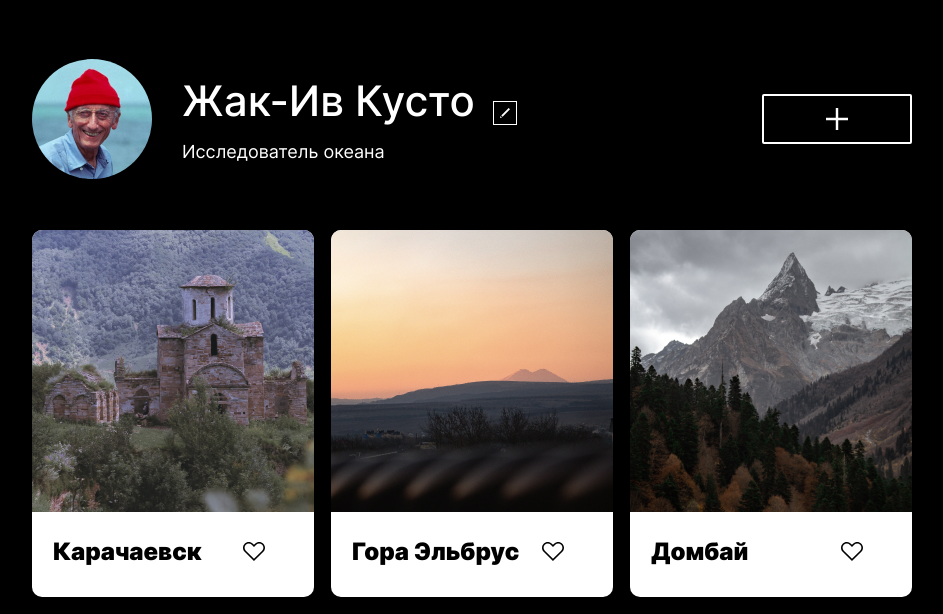
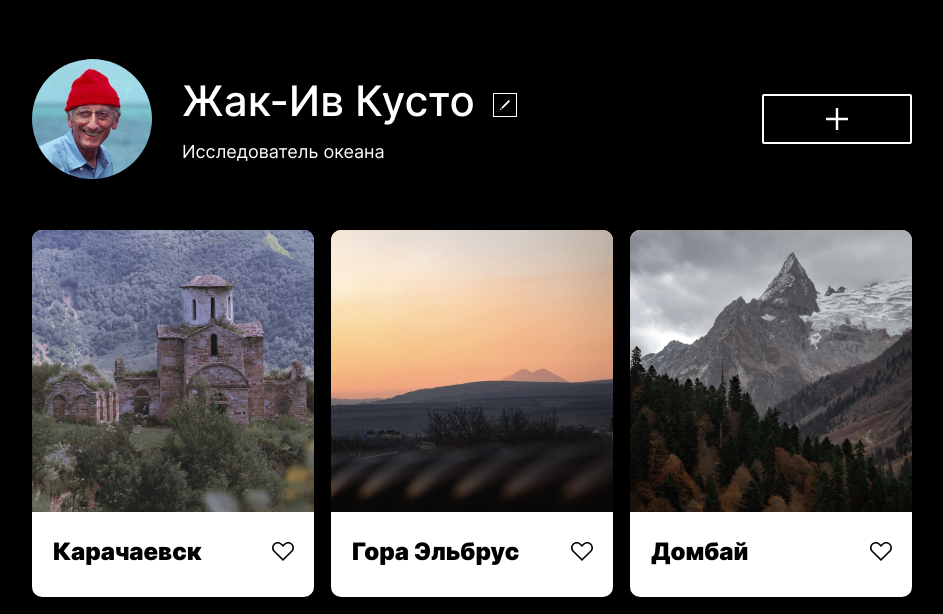
Before and after one commit to vikysiama/mesto-project, a plain HTML site: page index.html in a window 1280 px wide. Shown: the part 129-743 px from the top of the page, without its empty margins (168-1111 px from the left). Drawn offline with Linux system fonts and the light colour scheme; files whose address does not match are found by name.

Commit message:
correct remarks

```diff
--- a/blocks/photo-cards/__item/photo-cards__item.css
+++ b/blocks/photo-cards/__item/photo-cards__item.css
@@ -8,4 +8,5 @@
   display: flex;
   flex-wrap: wrap;
   row-gap: 25px;
+  justify-content: space-between;
 }
--- a/blocks/profile/__edit-button/profile__edit-button.css
+++ b/blocks/profile/__edit-button/profile__edit-button.css
@@ -3,9 +3,10 @@
   background-color: black;
   margin: 0;
   padding: 0;
+  margin-top: 25px;
   background-size: contain;
   background-repeat: no-repeat;
-  align-self: end;
+  align-self: center;
   width: 100%;
   max-width: 24px;
   min-height: 24px;
@@ -22,5 +23,6 @@ opacity: 0.6;
   .profile__edit-button {
     max-width: 18px;
     min-height: 18px;
+    margin-top: 2px;
   }
 }
```
